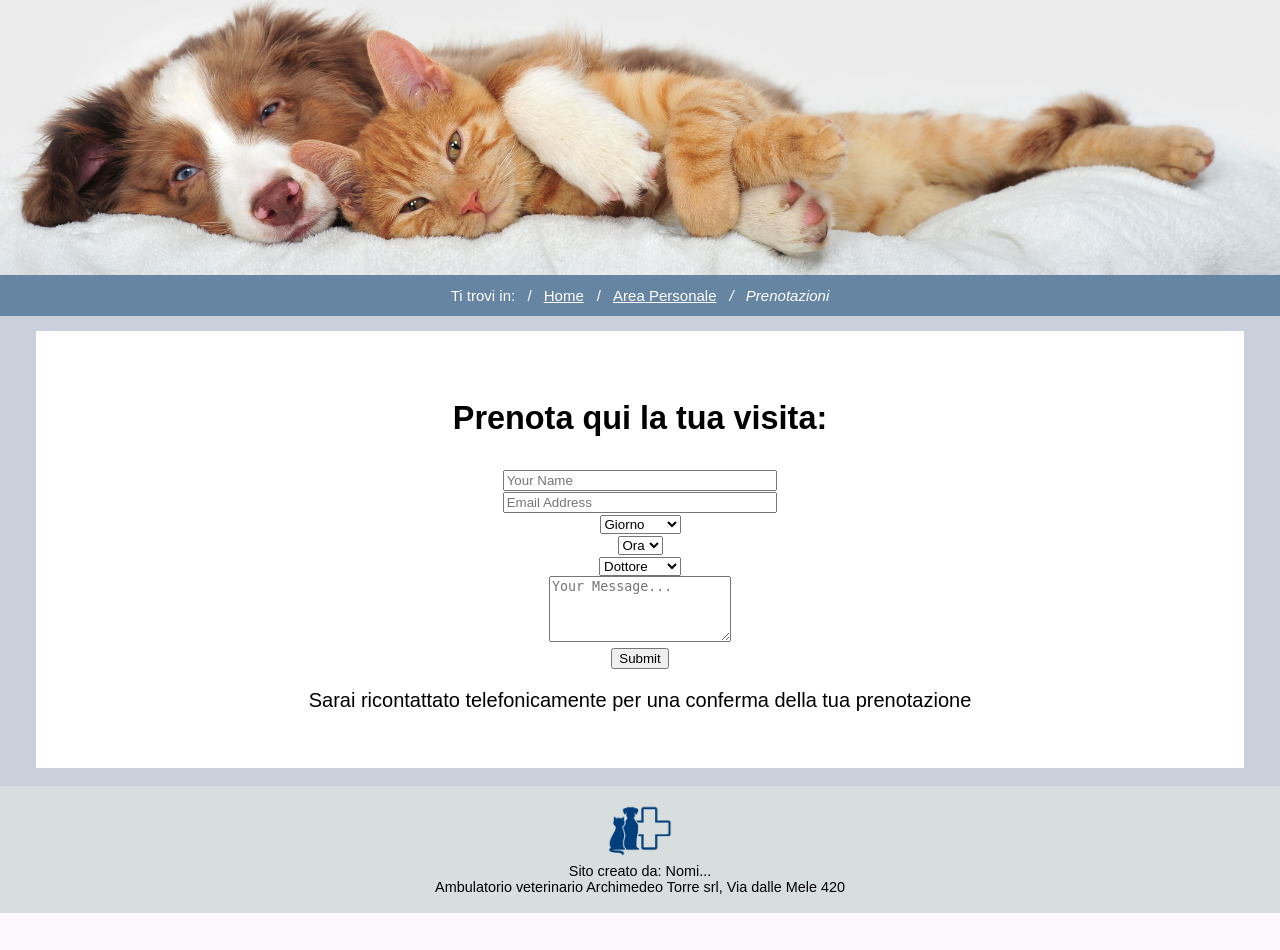
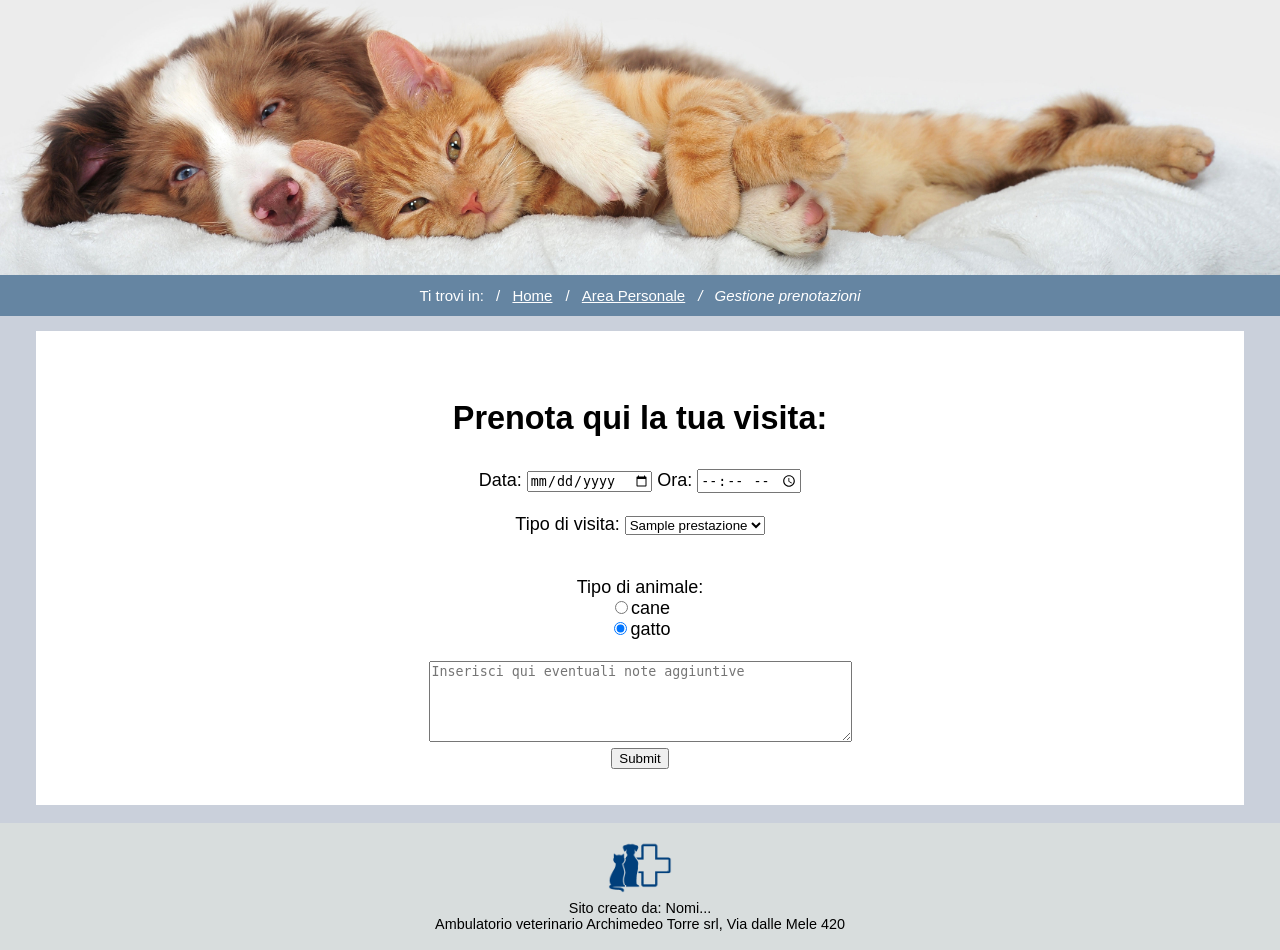
Before and after one commit to FraDrago/TecWeb, a PHP site: page /Prenota.php in a window 1280 px wide. Shown: the part 155-1105 px from the top of the page. Before the commit the page ends 1068 px from the top, so only its background shows below. Run offline with PHP 8.4, Linux system fonts and the light colour scheme; the visitor is signed in with stand-in values (Sample User, id 1); tables that the repository leaves empty hold one stand-in row (values such as "Sample post").

Commit message:
Iniziata pagina di prenotazione (manca il submit del form e poco altro)

```diff
--- a/Clinica Vet/Prenota.php
+++ b/Clinica Vet/Prenota.php
@@ -1,3 +1,4 @@
+
 <?php $pagina_attuale='Prenota.php'; ?>
 <!DOCTYPE  html>
 <html xmlns="http://www.w3.org/1999/xhtml" xml:lang="it" lang="it" >
@@ -28,70 +29,42 @@
   <li>Ti trovi in: </li>
   <li><a href="index2.php"><span xml:lang="en" lang="en">Home</span></a></li>
   <li><a href="AreaPersonale.php">Area Personale</span></a></li>
-  <li class="bc_here">Prenotazioni</li>
+  <li class="bc_here">Gestione prenotazioni</li>
 </ul>
 
 <br/>
 <br/>
 <div id="content">
+  <div id="title"><h3>Prenota qui la tua visita:</h3></div>
+<form name="prenota" action="">
+  Data: <input type="date" id="data">
+  Ora: <input type="time" id="ora">
+</br></br>Tipo di visita:
+  <select id="prestazione">
+    <?php
+        $connection = mysqli_connect("localhost","root","","clinica");
+        if(!$connection) die("Errore nella connessione.");
+        $query="SELECT id, nome FROM prestazione";
+        $result=mysqli_query($connection, $query) or die("Impossibile ottenere la lista delle prestazioni");
 
-<div id="title"><h3>Prenota qui la tua visita:</h3></div>
-<div class="appointment-form">
+        while($row=mysqli_fetch_assoc($result)){
+          echo "<option value=".$row['id'].">".$row['nome']."</option>";
+        }
 
-                     <div class="form">
-                        <form action="index.html">
-                           <div class="form-group">
-                                       <input type="text" id="name" placeholder="Your Name">
-                                    </div>
-                                   <div class="form-group">
-                                       <input type="email" placeholder="Email Address" id="email">
-                                    </div>
-
-                                    <div class="form-group">
-                                       <select class="form-control">
-                                          <option>Giorno</option>
-                                          <option>Lunedì</option>
-                                          <option>Martedì</option>
-                                          <option>Mercoledì</option>
-                                          <option>Giovedì</option>
-                                          <option>Venerdì</option>
-
-                                       </select>
-                                    </div>
-                                    <div class="form-group">
-                                       <select class="form-control">
-                                          <option>Ora</option>
-                                          <option>AM</option>
-                                          <option>PM</option>
-                                       </select>
-                                    </div>
-
-
-                                    <div class="form-group">
-                                       <select class="form-control">
-                                          <option>Dottore</option>
-                                          <option>Dr. Ballan</option>
-                                          <option>Dr. Ciman</option>
-                                       </select>
-                                    </div>
-
-
-                                    <div class="form-group">
-                                       <textarea rows="4" id="textarea_message" class="form-control" placeholder="Your Message..."></textarea>
-                                    </div>
-
-                                    <div class="form-group">
-                                       <div class="center"><button type="submit">Submit</button></div>
-                                    </div>
-                                    </form>
-                                    <p> Sarai ricontattato telefonicamente per una conferma della tua prenotazione </p>
-                                 </div>
-                               </div>
-                             </div>
+        $id=$_SESSION['username'];
+    ?>
+  </select></br></br></br>
+  Tipo di animale:</br>
+  <input type="radio" name="tipo" value=0>cane</br>
+  <input type="radio" name="tipo" value=1 checked="checked">gatto</br></br>
+  <textarea rows="5" cols="50" name="note" placeholder="Inserisci qui eventuali note aggiuntive"></textarea></br>
+  <input type="submit" name="invia">
+</form>
 
 
 
 
+</div> <!--chiusura tag page-->
 
 <?php include_once"footer.php"?>
 
```
